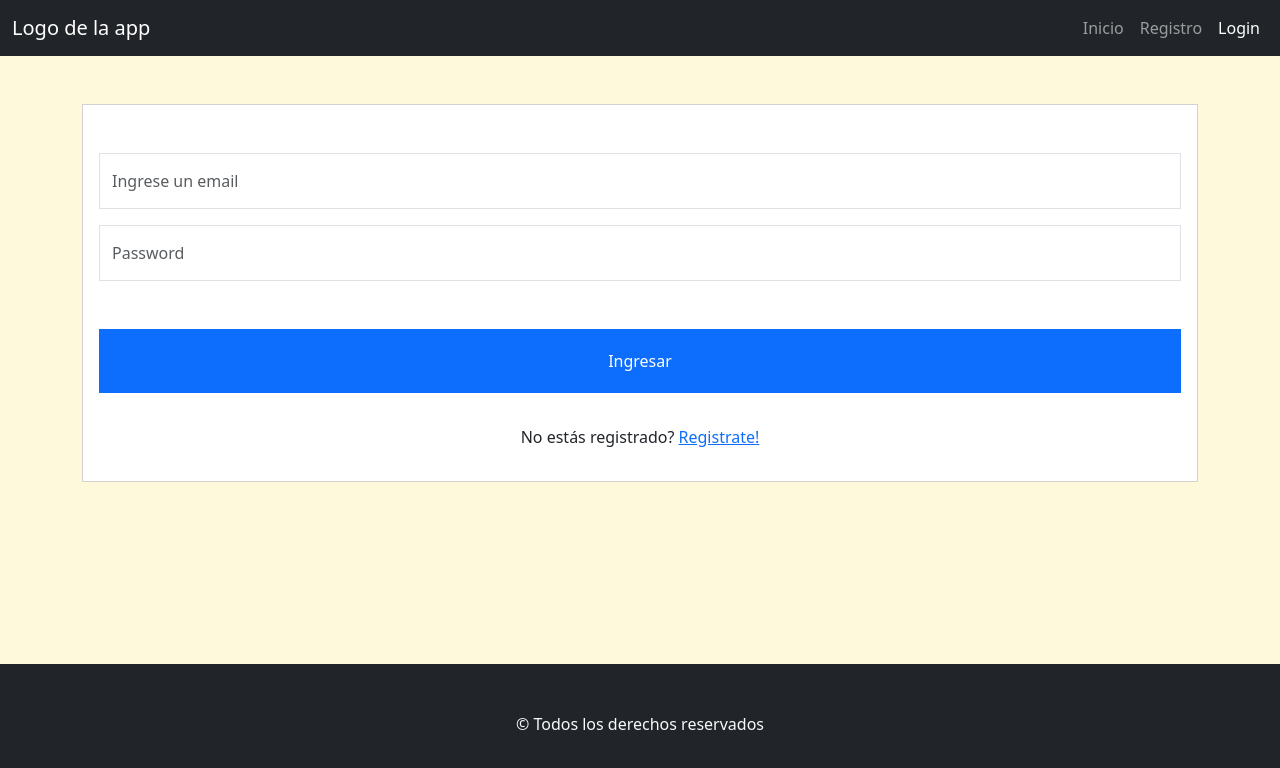
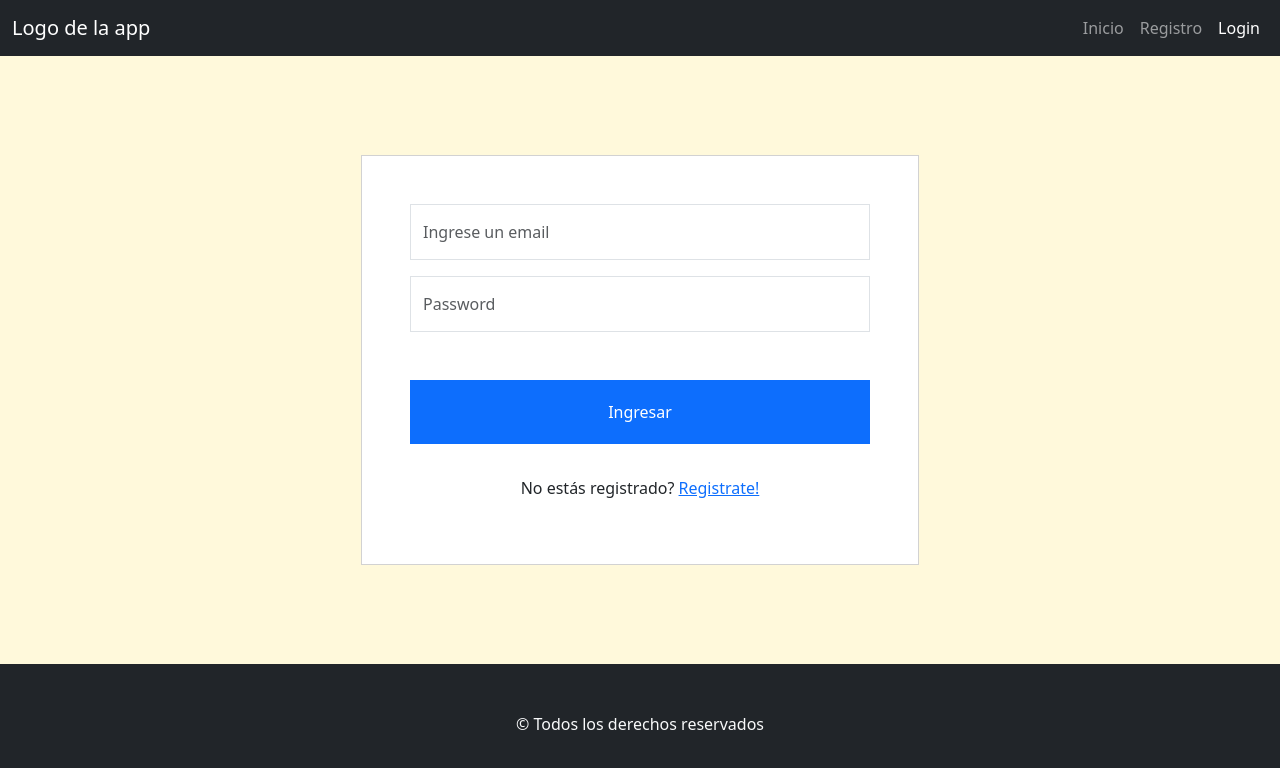
Before and after one commit to Mario-Chavez/app-cook-reactjs, a React (Vite) app: page /login in a window 1280 px wide. Shown: the top 768 px of the page. Built offline with nearby package versions, Linux system fonts and the light colour scheme; no server answers.

Commit message:
corregi el formulario de login en dispositivos medianos y grandes

```diff
--- a/src/views/Login.css
+++ b/src/views/Login.css
@@ -18,8 +18,24 @@
         text-align: center;
         margin-top: 2rem;
     }
+    .mainLogin{
+        display: flex;
+        flex-direction: column;
+        justify-content: center;
+    }
 
 }
 @media all and (min-width: 820px){
-
+    .formLogin{
+        padding: 2rem;
+    }
 }
+@media all and (min-width: 1024px){
+    .formLogin{
+        padding: 2rem;
+        width: 50%;
+    }
+    .mainLogin{
+        align-items: center;
+    }
+}
--- a/src/views/Login.jsx
+++ b/src/views/Login.jsx
@@ -30,7 +30,7 @@ const Login = ({ setUsuarioLogeado }) => {
     };
 
     return (
-        <Container className="mainPage">
+        <Container className="mainPage mainLogin">
             <Card className="my-5 formLogin">
                 <Card.Body>
                     <Form onSubmit={handleSubmit(onSubmit)}>
```
